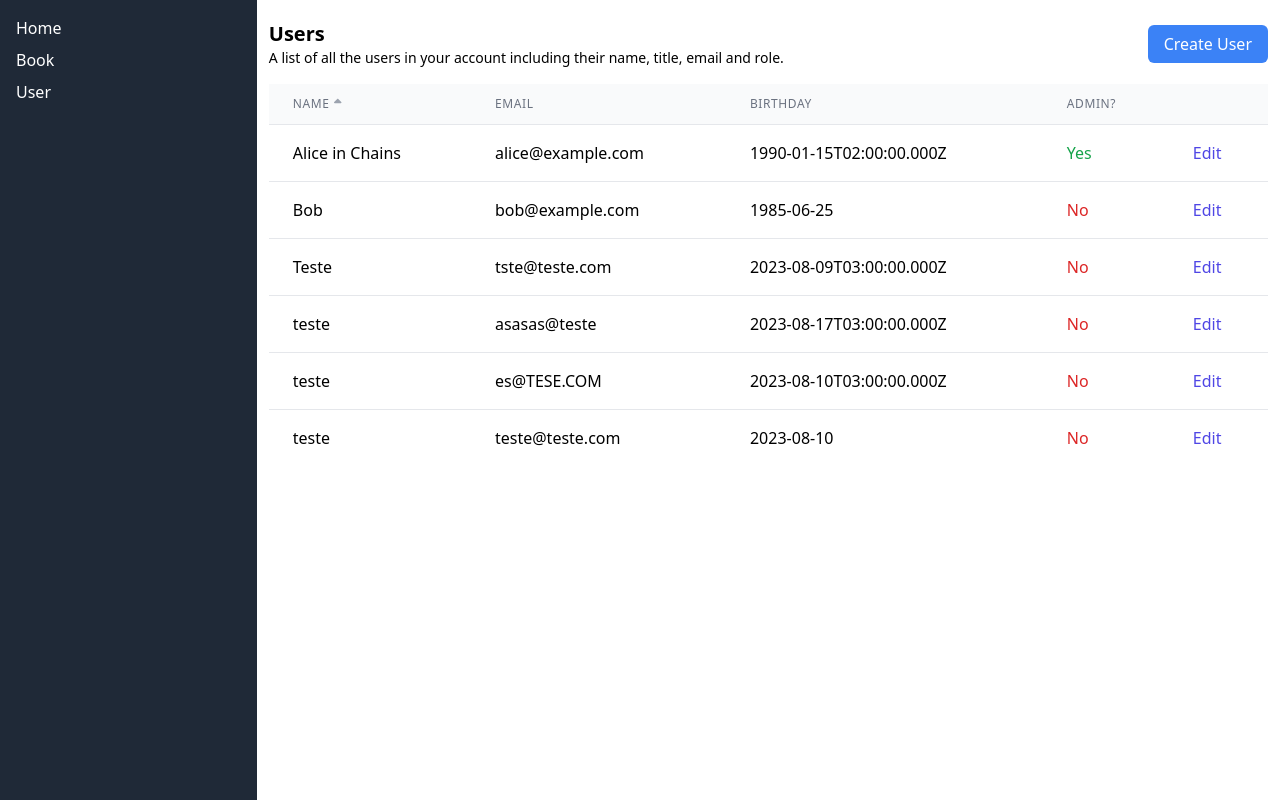
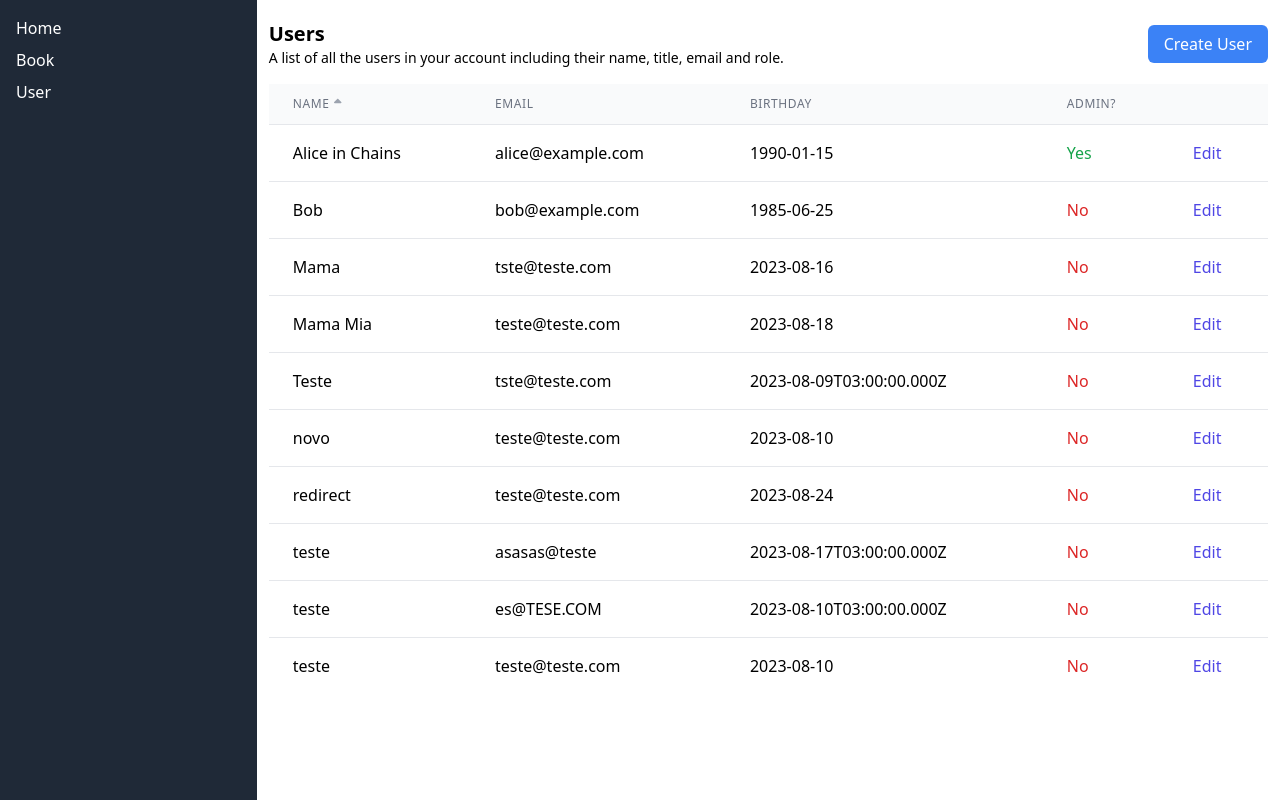
Before and after one commit to allansuru/nextjs-redux, a Next.js app: page /user in a window 1280 px wide. Built offline with nearby package versions, Linux system fonts and the light colour scheme; no server answers; data requests are answered from the project's data file; sample sign-in values are in the browser's storage.

Commit message:
redirect ok - sincronizado com o success response

```diff
--- a/db.json
+++ b/db.json
@@ -41,10 +41,10 @@
   ],
   "users": [
     {
-      "dateCreated": "2023-08-24T13:48:23.477Z",
+      "dateCreated": "2023-08-25T13:24:36.583Z",
       "id": 1,
       "isAdmin": true,
-      "dateOfBirth": "1990-01-15T02:00:00.000Z",
+      "dateOfBirth": "1990-01-15",
       "email": "alice@example.com",
       "description": "Lorem ipsum dolor sit amet.",
       "name": "Alice in Chains"
@@ -93,6 +93,42 @@
       "name": "teste",
       "id": 434,
       "dateCreated": "2023-08-24T14:09:19.064Z"
+    },
+    {
+      "isAdmin": false,
+      "dateOfBirth": "2023-08-10",
+      "email": "teste@teste.com",
+      "description": "teste",
+      "name": "novo",
+      "id": 856,
+      "dateCreated": "2023-08-25T12:39:50.593Z"
+    },
+    {
+      "isAdmin": false,
+      "dateOfBirth": "2023-08-24",
+      "email": "teste@teste.com",
+      "description": "teste",
+      "name": "redirect",
+      "id": 666,
+      "dateCreated": "2023-08-25T12:41:33.353Z"
+    },
+    {
+      "isAdmin": false,
+      "dateOfBirth": "2023-08-18",
+      "email": "teste@teste.com",
+      "description": "teste",
+      "name": "Mama Mia",
+      "id": 602,
+      "dateCreated": "2023-08-25T13:10:48.713Z"
+    },
+    {
+      "isAdmin": false,
+      "dateOfBirth": "2023-08-16",
+      "email": "tste@teste.com",
+      "description": "teste",
+      "name": "Mama",
+      "id": 947,
+      "dateCreated": "2023-08-25T13:25:03.486Z"
     }
   ]
 }
--- a/modules/user/UserDetailsForm.tsx
+++ b/modules/user/UserDetailsForm.tsx
@@ -1,10 +1,10 @@
-import React from "react";
+import React, { useEffect } from "react";
 import { useForm } from "react-hook-form";
 import { yupResolver } from "@hookform/resolvers/yup";
 import * as yup from "yup";
 import { useDispatch, useSelector } from "react-redux";
 import { useRouter } from "next/router";
-import { createUser, updateUser } from "./shared/state/userThunk";
+import { createUser, resetUser, updateUser } from "./shared/state/userThunk";
 import { User } from "./shared/interfaces/user";
 import { format } from "date-fns";
 
@@ -31,6 +31,8 @@ const UserDetailsForm = ({ isEditing, userId }) => {
     state.user.users.find((user) => user.id === Number(userId))
   );
 
+  const success = useSelector((state) => state.user.success);
+
   const { register, formState, handleSubmit } = useForm({
     mode: "onChange",
     resolver: yupResolver(schema),
@@ -46,8 +48,15 @@ const UserDetailsForm = ({ isEditing, userId }) => {
     };
 
     isEditing ? dispatch(updateUser(payload)) : dispatch(createUser(payload));
-    router.push("/user");
   };
+
+  useEffect(() => {
+    console.log(success);
+    if (success) {
+      router.push("/user");
+      dispatch(resetUser());
+    }
+  }, [success]);
 
   return (
     <>
--- a/modules/user/shared/state/userReducer.ts
+++ b/modules/user/shared/state/userReducer.ts
@@ -1,12 +1,13 @@
 import { createSlice, PayloadAction } from '@reduxjs/toolkit';
 import { User } from '../interfaces/user';
-import { fetchUsers, createUser, updateUser } from './userThunk'
+import { fetchUsers, createUser, updateUser, resetUser } from './userThunk'
 
 const initialState =
 {
     users: [],
     loading: false,
-    error: null
+    error: null,
+    success: false
 }
 
 const userSlice = createSlice({
@@ -29,18 +30,21 @@ const userSlice = createSlice({
                 state.error = action.error.message;
             })
             .addCase(createUser.fulfilled, (state, action) => {
-                debugger
+                state.success = true
                 state.users.push(action.payload);
             })
             .addCase(updateUser.fulfilled, (state, action) => {
-                debugger
+                state.success = true
                 const updatedIndex = state.users.findIndex(
                     (user) => user.id === action.payload.id
                 );
                 if (updatedIndex !== -1) {
                     state.users[updatedIndex] = action.payload;
                 }
-            });
+            })
+            .addCase(resetUser.fulfilled, (state, action) => {
+                state.success = false
+            })
     },
 });
 
--- a/modules/user/shared/state/userThunk.ts
+++ b/modules/user/shared/state/userThunk.ts
@@ -20,3 +20,5 @@ export const updateUser = createAsyncThunk<User, User>("user/updateUser", async
     const response = await put(`users/${user.id}`, user);
     return response;
 });
+
+export const resetUser = createAsyncThunk("user/resetUser", async (user) => { });
```
